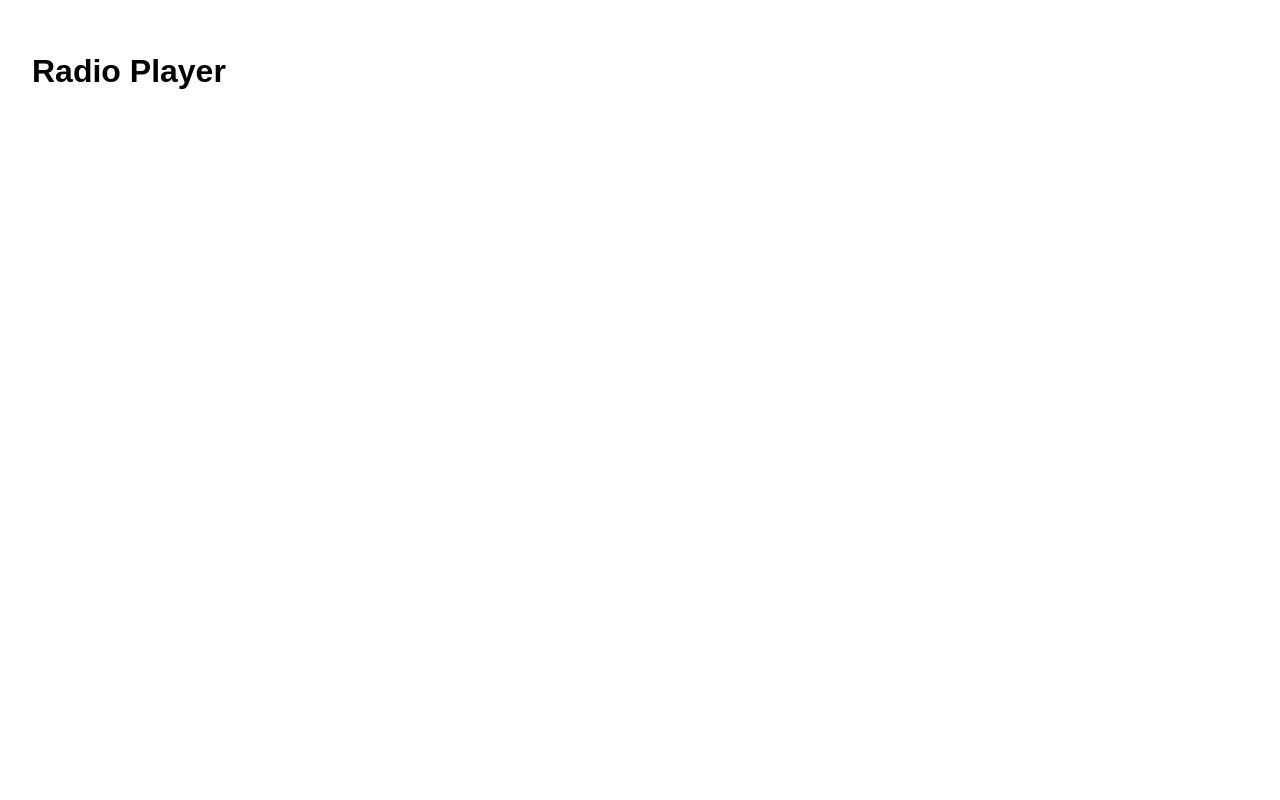
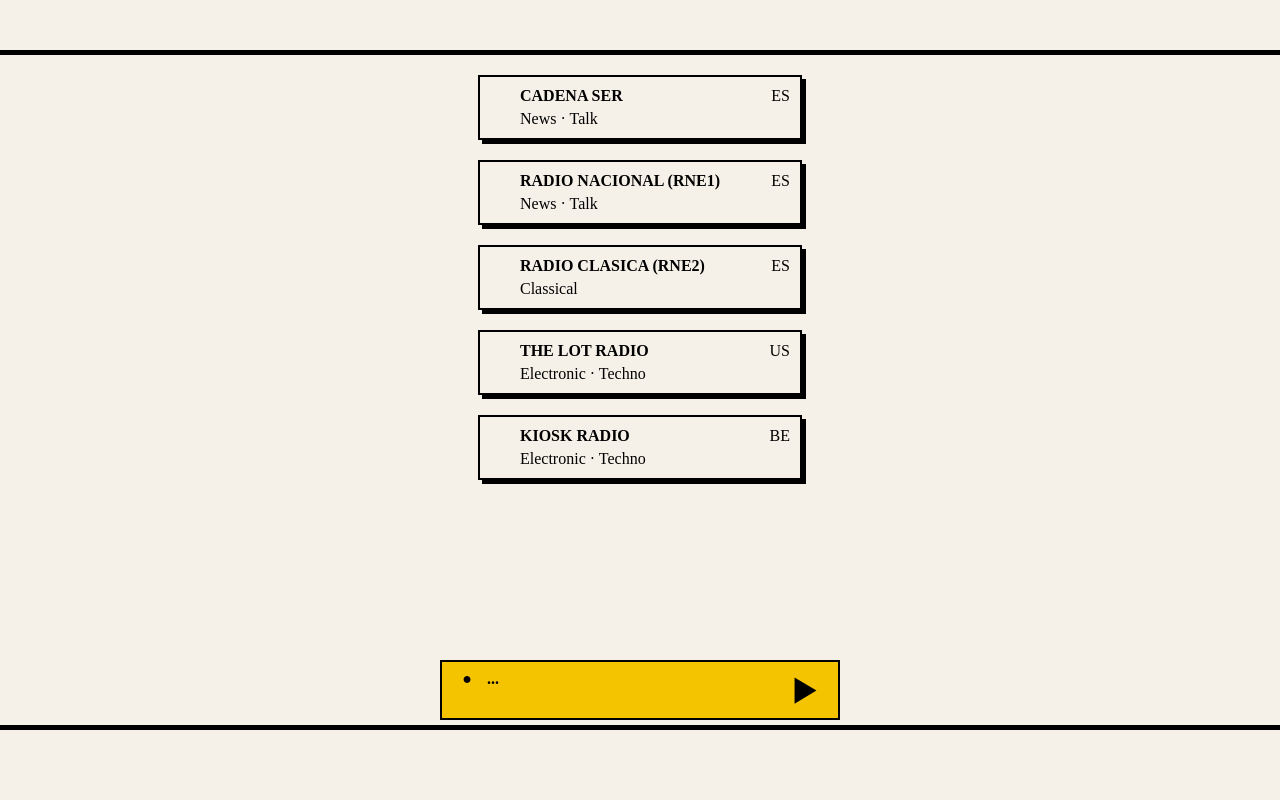
Before and after one commit to EduardoH0/radio-player, a website built with Vite: page index.html in a window 1280 px wide. Built offline with nearby package versions, Linux system fonts and the light colour scheme; files whose address does not match are found by name.

Commit message:
Creates first working draft #1
Hardcodes 5 radio stations for testing

```diff
--- a/index.html
+++ b/index.html
@@ -7,7 +7,26 @@
     <title>radio</title>
   </head>
   <body>
-    <div id="app"></div>
+    <div id="app">
+        <div class="nav" id="top-nav"></div>
+        <div id="stations-container">
+            <div id="stations"></div>
+        </div>
+        <div class="nav" id="bottom-nav"></div>
+
+        <div id="player">
+            <div id="player-row-1">
+                <span id="player-live-dot">●</span>
+                <div id="player-text-content">
+                    <div id="player-title">THE LOT RADIO THE LOT RADIO THE LOT RADIO</div>
+                    <div id="player-sub-title">Live</div>
+                </div>
+            </div>
+            <button id="player-btn">
+                <img id="player-btn-icon" alt="">
+            </button>
+        </div>
+    </div>
     <script type="module" src="/src/main.ts"></script>
   </body>
 </html>
--- a/package.json
+++ b/package.json
@@ -11,5 +11,8 @@
   "devDependencies": {
     "typescript": "~6.0.2",
     "vite": "^8.3.0"
+  },
+  "dependencies": {
+    "hls.js": "^1.7.3"
   }
 }
--- /dev/null
+++ b/src/app.ts
@@ -0,0 +1,92 @@
+import { createStationElement } from './elements/station-element';
+import { createLibrary, type RadioLibrary } from './models/radio-library'
+import type { RadioStation } from './models/radio-station';
+import { Player } from './player';
+import { loadLibrary, saveLibrary } from './services/storage'
+
+
+export class App {
+    private player: Player;
+    private library: RadioLibrary;
+    private activeStationElement: HTMLDivElement | null = null;
+
+    constructor() {
+        this.player = new Player();
+        this.library = loadLibrary() ?? createLibrary();
+
+        if (this.library.stations.length === 0) {
+            this.library.stations.push({
+                id: "cadena-ser-radio",
+                title: "Cadena SER",
+                url: "https://playerservices.streamtheworld.com/api/livestream-redirect/CADENASERAAC.m3u8",
+                country: "ES",
+                tags: ["News", "Talk"]
+            });
+            this.library.stations.push({
+                id: "radio-rne1",
+                title: "Radio Nacional (rne1)",
+                url: "https://rtvelivestream.rtve.es/rtvesec/rne/rne_r1_main.m3u8",
+                country: "ES",
+                tags: ["News", "Talk"]
+            });
+            this.library.stations.push({
+                id: "radio-rne2",
+                title: "Radio Clasica (rne2)",
+                url: "https://rtvelivestream.rtve.es/rtvesec/rne/rne_r2_main.m3u8",
+                country: "ES",
+                tags: ["Classical"]
+            });
+            this.library.stations.push({
+                id: "lot-radio",
+                title: "The Lot Radio",
+                url: "https://livepeercdn.studio/hls/85c28sa2o8wppm58/index.m3u8",
+                country: "US",
+                tags: ["Electronic", "Techno"]
+            });
+            this.library.stations.push({
+                id: "kiosk-radio",
+                title: "Kiosk Radio",
+                url: "https://play.streamnerd.nl/kioskradio/kioskradio/playlist.m3u8",
+                country: "BE",
+                tags: ["Electronic", "Techno"]
+            });
+        }
+    }
+
+    public render(): void {
+        const stations = document.querySelector<HTMLDivElement>("#stations");
+
+        stations?.replaceChildren();
+
+        for (const station of this.library.stations) {
+
+            stations?.appendChild(
+                createStationElement(
+                    station,
+                    (clickedStation, clickedElement) => {
+                        void this.selectStation(
+                            clickedStation,
+                            clickedElement
+                        );
+                    },
+                )
+            );
+        }
+    }
+
+    private async selectStation(
+        station: RadioStation,
+        element: HTMLDivElement
+    ): Promise<void> {
+        try {
+            await this.player.play(station);
+
+            this.activeStationElement?.classList.remove('active');
+            element.classList.add('active');
+            this.activeStationElement = element;
+
+        } catch (error) {
+            console.error(`Could not play "${station.title}"`, error)
+        }
+    }
+}
--- /dev/null
+++ b/src/elements/station-element.ts
@@ -0,0 +1,54 @@
+// station-element.ts
+import type { RadioStation } from "../models/radio-station";
+
+
+type StationClickHandler = (
+    station: RadioStation,
+    element: HTMLDivElement
+) => void;
+
+export function createStationElement(
+    station: RadioStation,
+    onClick: StationClickHandler,
+): HTMLDivElement {
+
+    const element = document.createElement("div");
+    element.className = "station";
+    element.tabIndex = 0;
+
+    element.innerHTML = `
+        <div class="station-left">
+            <svg viewBox="0 0 512 512" class="ionicon"><path d="m96 448 320-192L96 64z"/></svg>
+        </div>
+
+        <div class="station-content">
+
+            <div class="station-row-1">
+                <span class="station-title">
+                    ${station.title}
+                </span>
+
+                <span class="station-secondary">
+                    ${station.country? station.country : ""}
+                </span>
+            </div>
+
+            <div class="station-row-2">
+                ${station.tags?.join(" · ") ?? ""}
+            </div>
+    `;
+
+    element.addEventListener("keydown", (event) => {
+        if (event.key === "Enter" || event.key === " ") {
+            event.preventDefault();
+            onClick(station, element);
+        }
+    });
+
+    element.addEventListener(
+        "click",
+        () => { onClick(station, element); }
+    );
+
+    return element;
+}
--- a/src/main.ts
+++ b/src/main.ts
@@ -1,5 +1,7 @@
+// main.ts
 import './style.css'
+import { App } from "./app.ts"
 
-document.querySelector<HTMLDivElement>('#app')!.innerHTML = `
-  <h1>Radio Player</h1>
-`
+
+const app = new App();
+app.render();
--- /dev/null
+++ b/src/models/radio-library.ts
@@ -0,0 +1,15 @@
+// radio-library.ts
+import type { RadioStation } from "./radio-station";
+
+
+export interface RadioLibrary {
+    stations: RadioStation[];
+    favorites: string[];
+}
+
+export function createLibrary(): RadioLibrary {
+    return {
+        stations: [],
+        favorites: []
+    }
+}
--- a/src/models/radio-station.ts
+++ b/src/models/radio-station.ts
@@ -8,4 +8,5 @@ export interface RadioStation {
     country?: string;
     quality?: string;
     image?: string;
+    tags?: string[];
 }
--- /dev/null
+++ b/src/player.ts
@@ -0,0 +1,198 @@
+// player.ts
+import Hls from "hls.js";
+import type { RadioStation } from "./models/radio-station";
+
+
+export type PlayerState = "idle" | "playing" | "paused";
+
+
+export class Player {
+    private readonly audio: HTMLAudioElement;
+
+    private readonly titleElement: HTMLDivElement;
+    private readonly subtitleElement: HTMLDivElement;
+    private readonly buttonElement: HTMLButtonElement;
+    private readonly buttonIconElement: HTMLImageElement;
+
+    private hls: Hls | null = null;
+    private currentStation: RadioStation | null = null;
+    private state: PlayerState = "idle";
+
+    public constructor() {
+        this.audio = new Audio();
+
+        this.titleElement =
+            document.querySelector<HTMLDivElement>("#player-title")!;
+        this.subtitleElement =
+            document.querySelector<HTMLDivElement>("#player-sub-title")!;
+        this.buttonElement =
+            document.querySelector<HTMLButtonElement>("#player-btn")!;
+        this.buttonIconElement =
+            document.querySelector<HTMLImageElement>("#player-btn-icon")!;
+
+        this.buttonElement.addEventListener("click", () => {
+            void this.toggle();
+        });
+
+        this.updateUi();
+    }
+
+    public async play(station: RadioStation): Promise<void> {
+        const stationChanged = this.currentStation?.id !== station.id;
+
+        if (stationChanged) {
+            this.currentStation = station;
+            await this.loadStation(station);
+        } else {
+            await this.audio.play();
+        }
+
+        this.state = "playing";
+        this.updateUi();
+    }
+
+    public pause(): void {
+        this.audio.pause();
+
+        this.state = "paused";
+        this.updateUi();
+    }
+
+    public async toggle(): Promise<void> {
+        if (!this.currentStation) {
+            return;
+        }
+
+        if (this.state === "playing") {
+            this.pause();
+            return;
+        }
+
+        await this.audio.play();
+
+        this.state = "playing";
+        this.updateUi();
+    }
+
+    private async loadStation(station: RadioStation): Promise<void> {
+        this.clearSource();
+
+        if (this.isHlsUrl(station.url)) {
+            await this.loadHls(station.url);
+            return;
+        }
+
+        this.audio.src = station.url;
+        await this.audio.play();
+    }
+
+    private async loadHls(url: string): Promise<void> {
+        if (this.shouldUseNativeHls()) {
+            this.audio.src = url;
+            await this.audio.play();
+            return;
+        }
+
+        if (Hls.isSupported()) {
+            await this.loadHlsWithLibrary(url);
+            return;
+        }
+
+        // Returns "probably", "maybe", or ""
+        // Does not reliably indicate actual HLS support.
+        // Browser detection through userAgent is a better strategy.
+        if (this.audio.canPlayType("application/vnd.apple.mpegurl",)) {
+            this.audio.src = url;
+            await this.audio.play();
+            return;
+        }
+
+        throw new Error(
+            "HLS playback is not supported by this browser.",
+        );
+    }
+
+    private shouldUseNativeHls(): boolean {
+        const isAppleMobileDevice =
+            /iPad|iPhone|iPod/.test(navigator.userAgent);
+
+        return (
+            isAppleMobileDevice &&
+            this.audio.canPlayType(
+                "application/vnd.apple.mpegurl",
+            ) !== ""
+        );
+    }
+
+    private loadHlsWithLibrary(url: string,): Promise<void> {
+        return new Promise((resolve, reject) => {
+            const hls = new Hls();
+
+            this.hls = hls;
+
+            hls.attachMedia(this.audio);
+
+            hls.on(Hls.Events.MEDIA_ATTACHED, () => {
+                hls.loadSource(url);
+            });
+
+            hls.on(
+                Hls.Events.MANIFEST_PARSED,
+                async () => {
+                    try {
+                        await this.audio.play();
+                        resolve();
+                    } catch (error) {
+                        reject(error);
+                    }
+                },
+            );
+
+            hls.on(Hls.Events.ERROR, (_, data) => {
+                console.error("HLS error:", data);
+
+                if (data.fatal) {
+                    reject(
+                        new Error(
+                            `HLS error: ${data.details}`,
+                        ),
+                    );
+                }
+            });
+        });
+    }
+
+    private clearSource(): void {
+        this.audio.pause();
+
+        this.hls?.destroy();
+        this.hls = null;
+
+        this.audio.removeAttribute("src");
+    }
+
+    private isHlsUrl(url: string): boolean {
+        return url.toLowerCase().includes(".m3u8");
+    }
+
+    private updateUi(): void {
+        this.titleElement.textContent = this.currentStation?.title ?? "...";
+        this.subtitleElement.textContent =
+            this.currentStation?.tags?.join(" · ") ?? "";
+
+        const isPlaying = this.state === "playing";
+        const icon = isPlaying
+            ? "pause.svg"
+            : "play.svg";
+
+        this.buttonIconElement.src =
+            `${import.meta.env.BASE_URL}icons/${icon}`;
+
+        this.buttonElement.setAttribute(
+            "aria-label",
+            isPlaying ? "Pause" : "Play",
+        );
+
+        this.buttonElement.disabled = this.currentStation === null;
+    }
+}
--- /dev/null
+++ b/src/services/storage.ts
@@ -0,0 +1,17 @@
+// storage.ts
+import type { RadioLibrary } from "../models/radio-library";
+
+const STORAGE_KEY = "radio-player-library";
+
+
+export function loadLibrary(): RadioLibrary | null {
+    const value = localStorage.getItem(STORAGE_KEY);
+
+    return value
+        ? JSON.parse(value) as RadioLibrary
+        : null
+}
+
+export function saveLibrary(library: RadioLibrary): void {
+    localStorage.setItem(STORAGE_KEY, JSON.stringify(library));
+}
--- a/src/style.css
+++ b/src/style.css
@@ -1,8 +1,193 @@
 :root {
+    --color-1: #000000;
+    --color-2: #ffffff;
+    --color-3: #f5f1e8;
+    --color-4: #f5c400;
+    --color-5: #0067ac;
+    --color-6: #da001a;
+}
+
+@font-face {
+    font-family: "Space Grotesk";
+    src: url("/fonts/SpaceGrotesk-Regular.woff2") format("woff2");
+    font-weight: 400;
+}
+
+@font-face {
+    font-family: "Space Grotesk";
+    src: url("/fonts/SpaceGrotesk-Medium.woff2") format("woff2");
+    font-weight: 500;
+}
+
+@font-face {
+    font-family: "Space Grotesk";
+    src: url("/fonts/SpaceGrotesk-SemiBold.woff2") format("woff2");
+    font-weight: 600;
+}
+
+@font-face {
+    font-family: "Space Grotesk";
+    src: url("/fonts/SpaceGrotesk-Bold.woff2") format("woff2");
+    font-weight: 700;
+}
+
+* {
+    padding: 0;
+    margin: 0;
+}
+
+html {
+    background-color: var(--color-3);
 }
 
 body {
-    font-family: sans-serif;
+    font-family: "Space Grotesk";
     margin: 0;
-    padding: 2rem;
+    padding: 0;
 }
+button {
+    cursor: pointer;
+    padding: 0;
+    margin: 0;
+    border: none;
+    background-color: transparent;
+    box-sizing: border-box;
+}
+
+#app {
+    position: absolute;
+    height: 100%;
+    width: 100%;
+
+    display: flex;
+    flex-direction: column;
+    align-items: center;
+}
+.nav {
+    flex-shrink: 0;
+}
+#top-nav {
+    width: 100%;
+    height: 50px;
+    border-bottom: 5px solid var(--color-1);
+}
+#bottom-nav {
+    width: 100%;
+    height: 70px;
+    border-top: 5px solid var(--color-1);
+}
+
+#stations-container {
+    --padding-x: 4px;
+    padding: 20px var(--padding-x) 100px;
+    box-sizing: border-box;
+    flex-grow: 1;
+    overflow-y: scroll;
+}
+#stations-container::-webkit-scrollbar {
+    display: none;
+}
+#stations {
+    display: flex;
+    flex-direction: column;
+    gap: 20px;
+}
+#stations .station.active {
+    color: var(--color-4);
+    background-color: var(--color-5);
+}
+#stations .station.active .station-left {
+    visibility: visible;
+}
+
+.station {
+    width: 300px;
+    font-size: 1rem;
+    padding: 10px;
+
+    display: flex;
+
+    border: 2px solid var(--color-1);
+    box-shadow: var(--padding-x) 4px var(--color-1);
+}
+.station-left {
+    height: 100%;
+    width: 30px;
+    visibility: hidden;
+}
+.station-left svg {
+    height: 20px;
+    fill: currentColor;
+}
+.station-content {
+    flex-grow: 1;
+
+    display: flex;
+    flex-direction: column;
+    gap: 5px;
+}
+.station-row-1 {
+    width: 100%;
+    display: flex;
+}
+.station-title {
+    width: 80%;
+    overflow: hidden;
+    white-space: nowrap;
+    text-overflow: ellipsis;
+
+    font-weight: 700;
+    text-transform: uppercase;
+}
+.station-secondary {
+    margin-left: auto;
+}
+
+#player {
+    position: absolute;
+    bottom: 80px;
+    width: 94%;
+    max-width: 400px;
+    height: 60px;
+    padding: 8px 15px 5px 5px;
+    box-sizing: border-box;
+
+    background-color: var(--color-4);
+    border: 2px solid var(--color-1);
+
+    display: flex;
+    gap: 5px;
+}
+
+#player-row-1 {
+    display: flex;
+    overflow: hidden;
+}
+#player-live-dot {
+    width: 40px;
+    height: fit-content;
+    flex-shrink: 0;
+
+    display: flex;
+    align-items: center;
+    justify-content: center;
+}
+#player-text-content {
+    overflow: hidden;
+}
+#player-title {
+    font-weight: 700;
+}
+#player-title,
+#player-sub-title{
+    height: fit-content;
+
+    white-space: nowrap;
+    overflow: hidden;
+    text-overflow: ellipsis;
+}
+#player-btn {
+    width: 35px;
+    flex-shrink: 0;
+    margin-left: auto;
+}
```
Also changed, not shown: public/fonts/SpaceGrotesk-Bold.ttf (added), public/fonts/SpaceGrotesk-Light.ttf (added), public/fonts/SpaceGrotesk-Medium.ttf (added), public/fonts/SpaceGrotesk-Regular.ttf (added), public/fonts/SpaceGrotesk-SemiBold.ttf (added), public/icons/pause.svg (added), public/icons/play.svg (added), public/icons/stop.svg (added), 1 other file.
